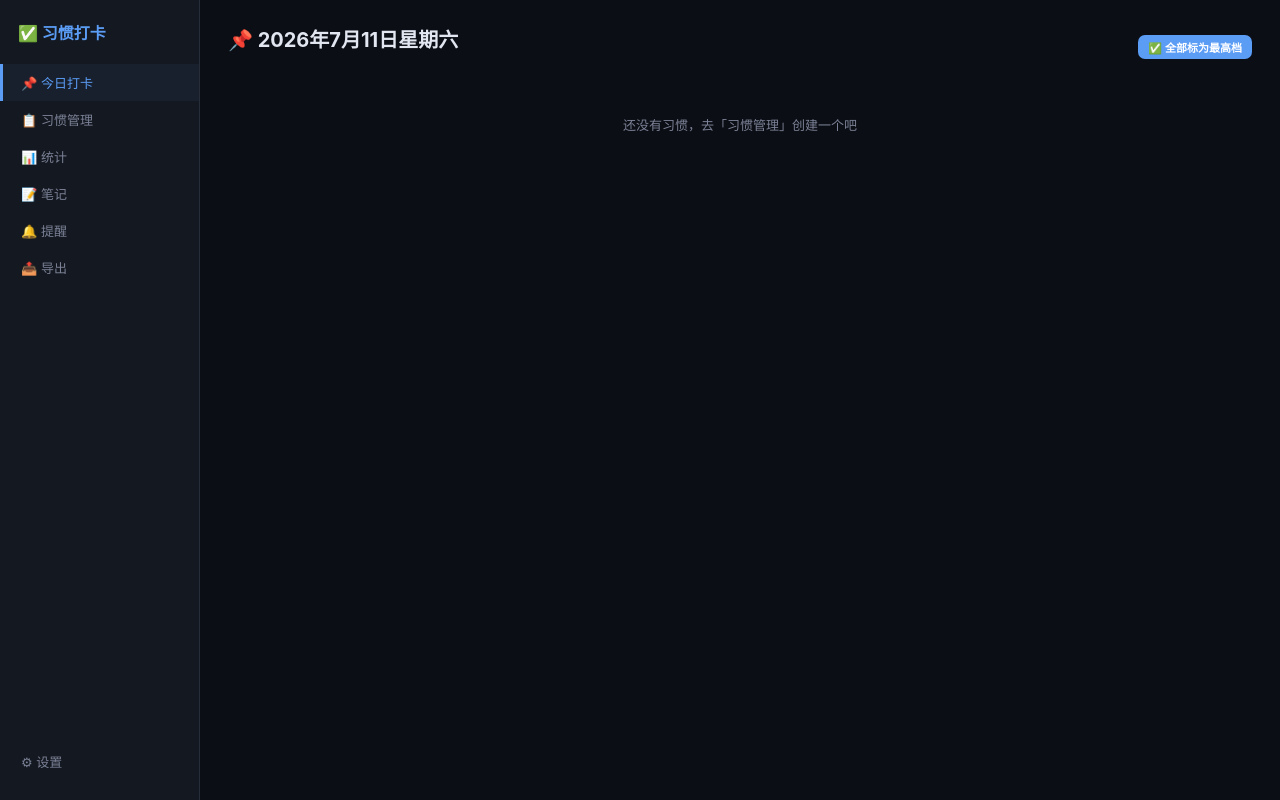
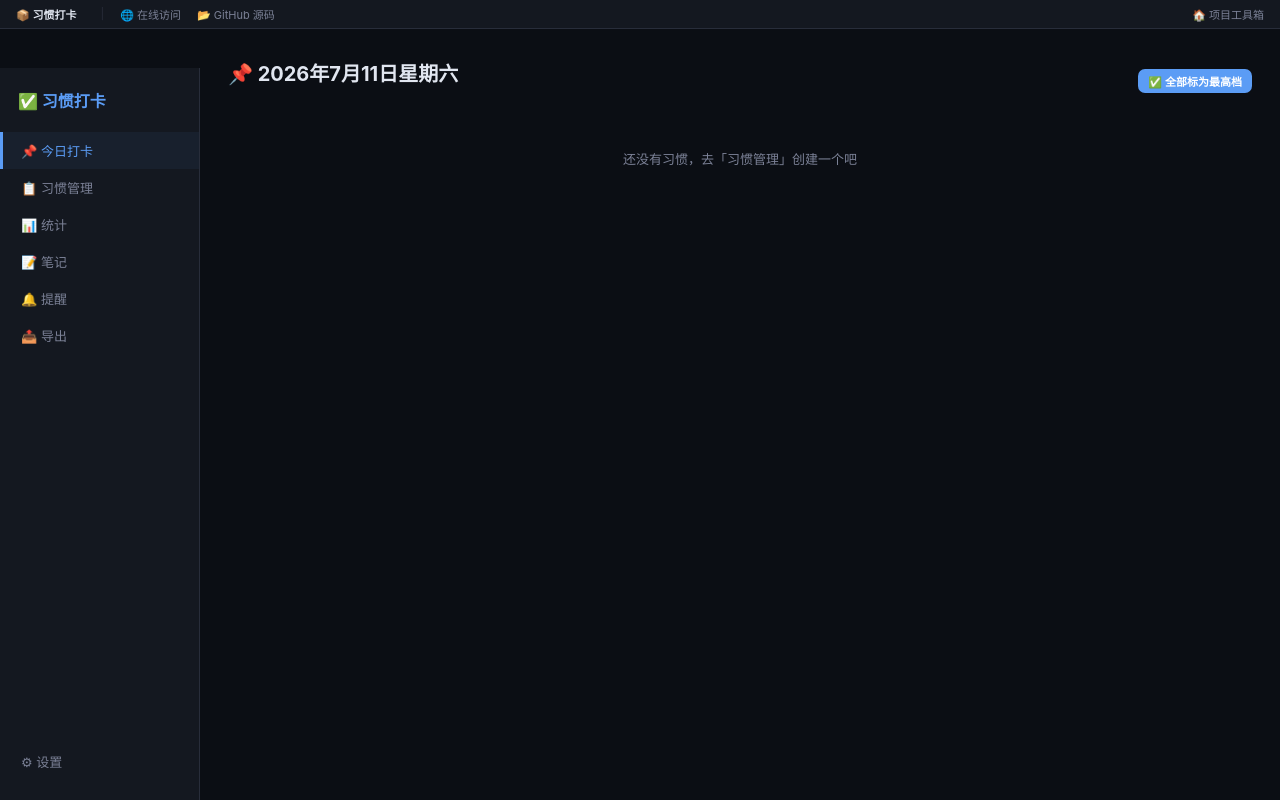
Before and after one commit to zhangwei6321-spec/book-reader, a plain HTML site: page apps/habit-tracker/index.html in a window 1280 px wide. Drawn offline with nearby package versions, Linux system fonts and the light colour scheme.

Commit message:
每个项目页面添加顶部链接栏：在线访问 + GitHub源码 + 返回工具箱

```diff
--- a/apps/habit-tracker/index.html
+++ b/apps/habit-tracker/index.html
@@ -129,6 +129,23 @@
 </style>
 </head>
 <body>
+<style>
+.prj-bar{position:fixed;top:0;left:0;right:0;z-index:9999;background:#141820;border-bottom:1px solid #282d3a;padding:6px 16px;display:flex;align-items:center;gap:16px;font-size:11px;font-family:-apple-system,BlinkMacSystemFont,sans-serif;flex-wrap:wrap}
+.prj-bar a{color:#7b8196;text-decoration:none;display:inline-flex;align-items:center;gap:4px}
+.prj-bar a:hover{color:#5b9cf5}
+.prj-bar .sep{color:#282d3a}
+.prj-bar .title{color:#e1e6f0;font-weight:600;margin-right:8px}
+.prj-bar+*{margin-top:34px!important}
+body{padding-top:34px}
+</style>
+<div class="prj-bar">
+<span class="title">📦 习惯打卡</span>
+<span class="sep">|</span>
+<a href="https://zhangwei6321-spec.github.io/book-reader/apps/habit-tracker/" target="_blank">🌐 在线访问</a>
+<a href="https://github.com/zhangwei6321-spec/book-reader/tree/master/apps/habit-tracker" target="_blank">📂 GitHub 源码</a>
+<a href="https://zhangwei6321-spec.github.io/book-reader/" style="margin-left:auto">🏠 项目工具箱</a>
+</div>
+
 
 <nav>
   <div class="logo">✅ 习惯打卡</div>
```
Also changed, not shown: apps/timer-app/index.html (+17 -0 lines), games/index.html (+17 -0 lines), txt仿真阅读/index.html (+17 -0 lines), 证件照/index.html (+17 -0 lines).
